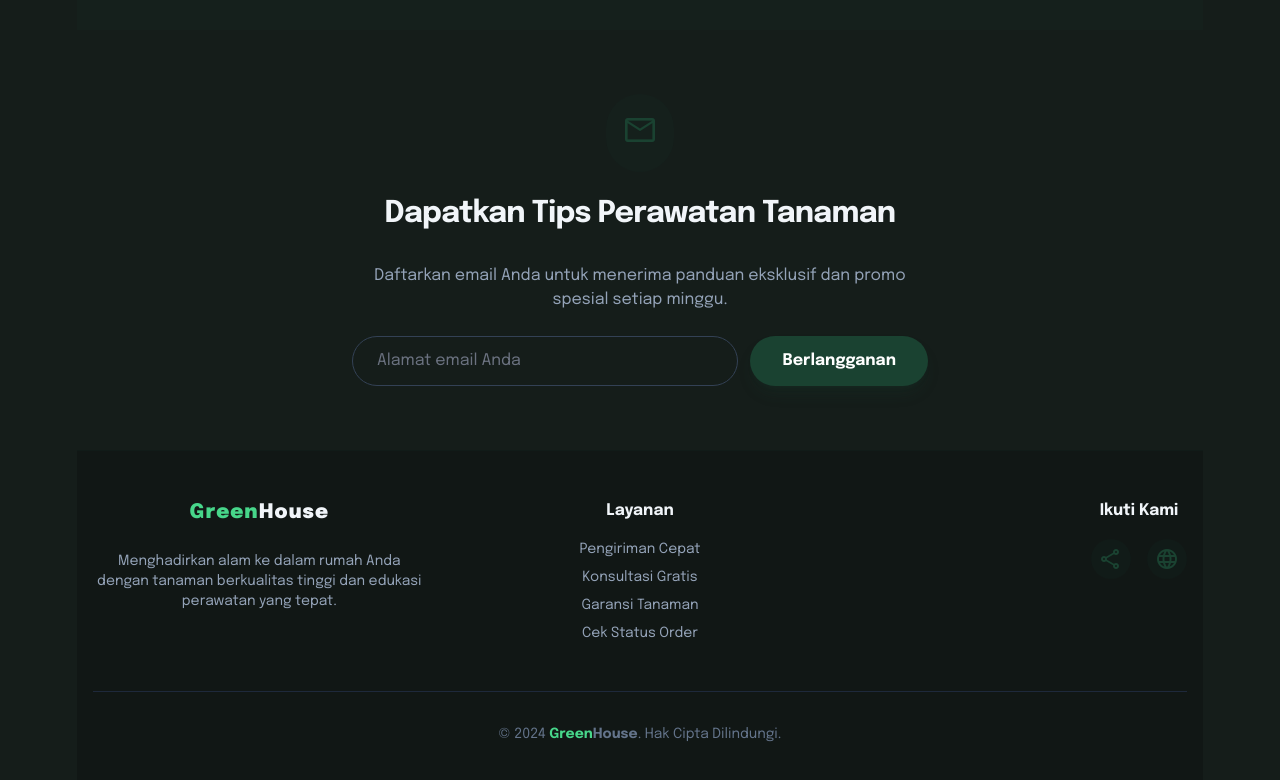
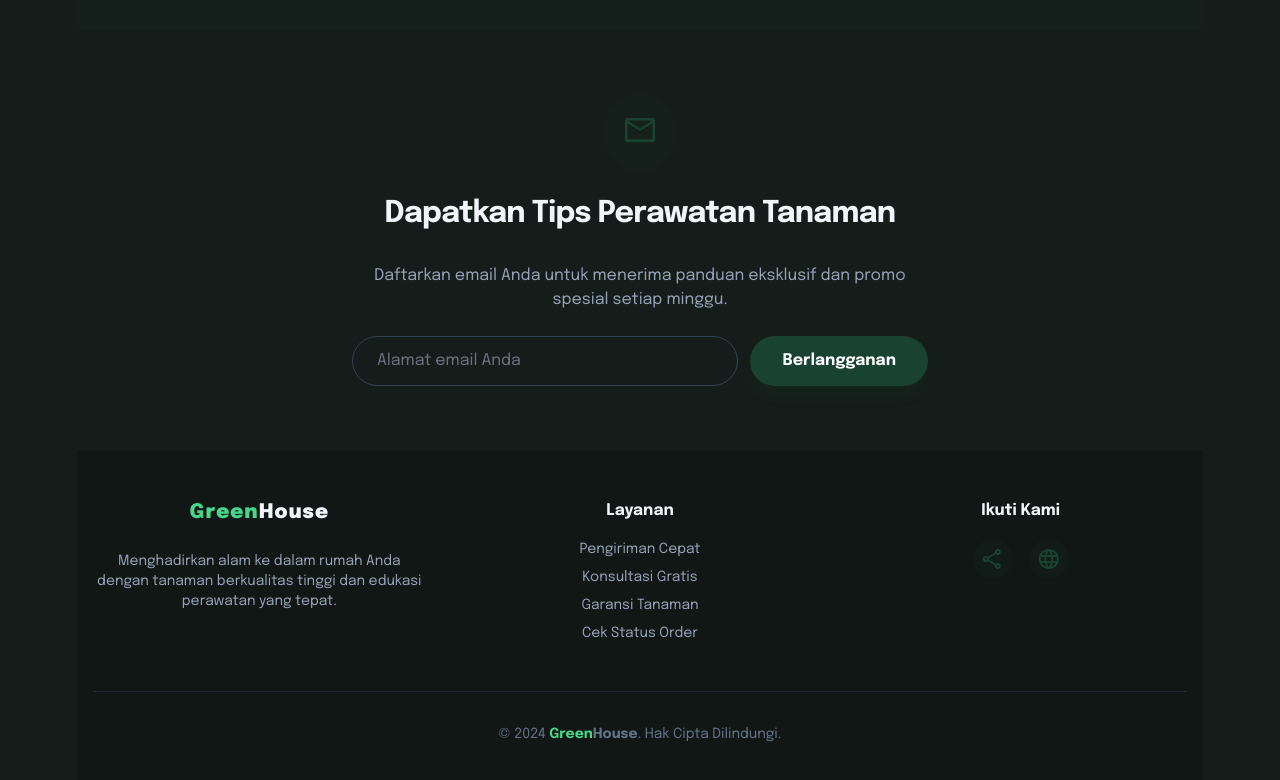
Before and after one commit to Arcel-S/Green-House, a React (Vite) app: page / in a window 1280 px wide. Shown: the part 1591-2371 px from the top of the page. Built offline with nearby package versions, Linux system fonts and the light colour scheme.

Commit message:
Center footer social section

```diff
--- a/src/components/Footer.jsx
+++ b/src/components/Footer.jsx
@@ -27,9 +27,9 @@ export default function Footer() {
           </ul>
         </div>
 
-        <div className="md:justify-self-end">
+        <div className="text-center md:justify-self-center">
           <h3 className="font-bold mb-4">Ikuti Kami</h3>
-          <div className="flex gap-4">
+          <div className="flex justify-center gap-4">
             <a
               href="#"
               className="size-10 flex items-center justify-center rounded-full bg-primary/10 text-primary hover:bg-primary hover:text-white transition-all"
```
